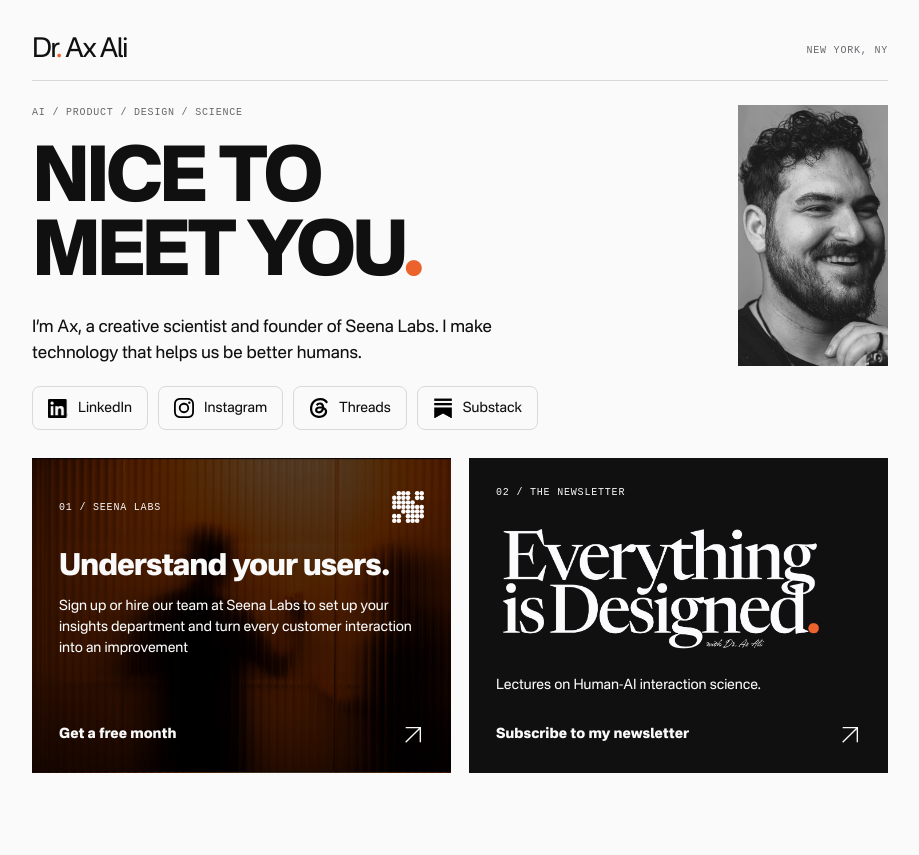
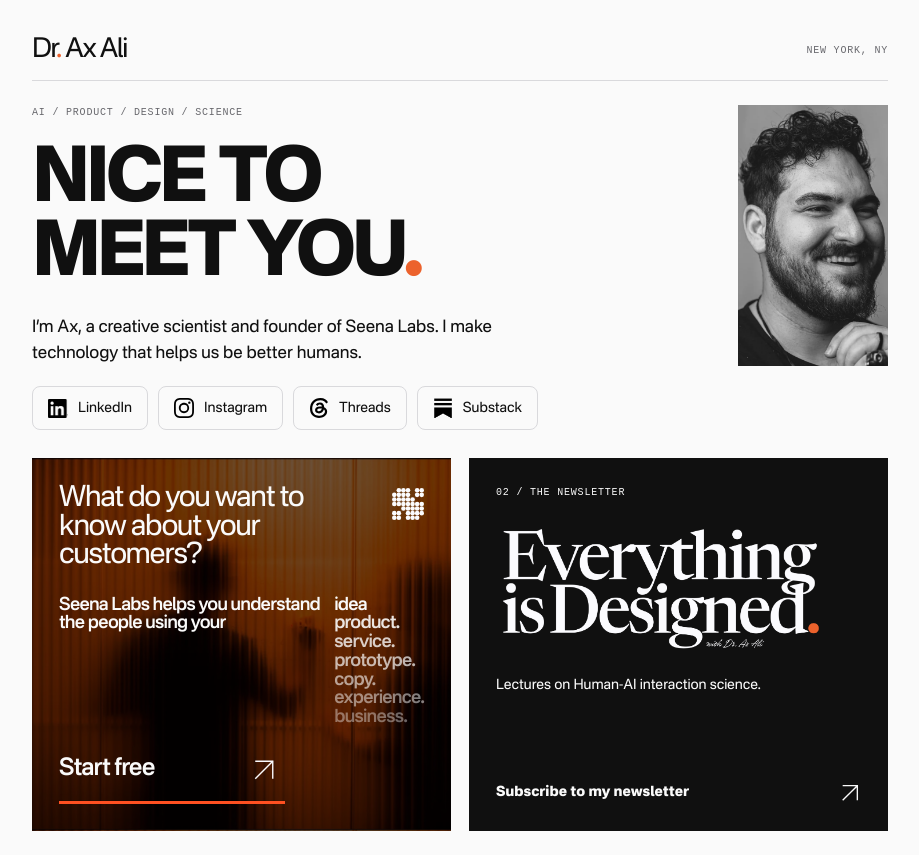
Before and after one commit to thaxali/axali.me, a plain HTML site: page hello/index.html in a window 1280 px wide. Shown: the whole page, without its empty margins (180-1099 px from the left). Before the commit the page ends 800 px from the top, so only its background shows below. Drawn offline with Linux system fonts and the light colour scheme.

Commit message:
Implement Figma Seena card redesign

```diff
--- a/hello/index.html
+++ b/hello/index.html
@@ -1,11 +1,11 @@
 <!doctype html>
-<html lang="en"><head><meta charset="utf-8"><meta name="viewport" content="width=device-width,initial-scale=1"><meta name="theme-color" content="#fafafa"><title>Nice to meet you — Dr. Ax Ali</title><meta name="description" content="Stay connected with Dr. Ax Ali. Subscribe to Everything is Designed, connect on social, and explore Seena Labs."><link rel="canonical" href="https://axali.me/hello/"><meta property="og:title" content="Nice to meet you. — Dr. Ax Ali"><meta property="og:description" content="AI, product, design, and science. A few ways to stay connected."><meta property="og:type" content="website"><link rel="stylesheet" href="style.css?v=20261116-7"></head>
+<html lang="en"><head><meta charset="utf-8"><meta name="viewport" content="width=device-width,initial-scale=1"><meta name="theme-color" content="#fafafa"><title>Nice to meet you — Dr. Ax Ali</title><meta name="description" content="Stay connected with Dr. Ax Ali. Subscribe to Everything is Designed, connect on social, and explore Seena Labs."><link rel="canonical" href="https://axali.me/hello/"><meta property="og:title" content="Nice to meet you. — Dr. Ax Ali"><meta property="og:description" content="AI, product, design, and science. A few ways to stay connected."><meta property="og:type" content="website"><link rel="stylesheet" href="style.css?v=20261116-8"></head>
 <body><svg style="position:absolute;width:0;height:0" aria-hidden="true"><symbol id="arrow" viewBox="0 0 24 24"><path d="M4 20 20 4M4 4h16v16" fill="none" stroke="currentColor" stroke-width="1.5"/></symbol></svg>
 <main><header><a class="wordmark" href="https://axali.me/" aria-label="Dr. Ax Ali homepage">Dr<span>.</span> Ax Ali</a><span class="location">NEW YORK, NY</span></header>
 <section class="intro"><div><p class="eyebrow">AI / PRODUCT / DESIGN / SCIENCE</p><h1>NICE TO<br>MEET YOU<span>.</span></h1><p class="bio">I’m Ax, a creative scientist and founder of Seena Labs. I make technology that helps us be better humans.</p></div><img class="portrait" src="assets/portrait-figma.webp" alt="Ax Ali" width="110" height="140"></section>
 <nav class="social-icons" aria-label="Social profiles"><a href="https://www.linkedin.com/in/theaxali"><span class="social-logo"><img src="assets/social-linkedin.png" alt="" width="20" height="20"></span><span>LinkedIn</span></a><a href="https://www.instagram.com/dr.axali/"><span class="social-logo"><img src="assets/social-instagram.svg" alt="" width="20" height="20"></span><span>Instagram</span></a><a href="https://www.threads.com/@dr.axali"><span class="social-logo"><img src="assets/social-threads.svg" alt="" width="20" height="20"></span><span>Threads</span></a><a href="https://axali.substack.com/"><span class="social-logo"><img src="assets/social-substack.png" alt="" width="20" height="20"></span><span>Substack</span></a></nav>
 <nav class="actions" aria-label="Quick actions">
-<article class="action seena"><a class="card-front" href="https://seenalabs.io/pricing" aria-controls="seena-options"><div class="action-heading"><span class="number">01 / SEENA LABS</span><img class="seena-logo" src="assets/seena-logo.svg" alt="" width="32" height="32"></div><h2>Understand your users<span>.</span></h2><p>Sign up or hire our team at Seena Labs to set up your insights department and turn every customer interaction into an improvement</p><span class="action-label">Get a free month <svg><use href="#arrow"/></svg></span></a>
+<article class="action seena"><a class="card-front" href="https://seenalabs.io/pricing" aria-controls="seena-options"><div class="seena-redesign-heading"><h2>What do you want to know about your customers?</h2><img src="assets/seena-redesign-logo.svg" alt="Seena Labs" width="32" height="32"></div><div class="seena-promise"><p>Seena Labs helps you understand the people using your</p><div class="seena-touchpoints" aria-label="idea, product, service, prototype, copy, experience, business"><span>idea</span><span>product.</span><span>service.</span><span>prototype.</span><span>copy.</span><span>experience.</span><span>business.</span></div></div><span class="seena-start">Start free <img src="assets/seena-redesign-arrow.svg" alt="" width="42" height="42"></span></a>
 <div class="card-panel" id="seena-options" hidden><div class="panel-heading"><img class="seena-panel-logo" src="assets/seena-logo.svg" alt="Seena Labs" width="22" height="22"><button class="card-back card-close" type="button" aria-label="Close Seena Labs options"><svg viewBox="0 0 24 24" aria-hidden="true"><path d="M5 5 19 19M19 5 5 19" fill="none" stroke="currentColor" stroke-width="1.5"/></svg></button></div>
 <a class="seena-option" href="https://calendar.app.google/o5F4pegMmQCRGQEh8"><h2>Book a free demo <svg aria-hidden="true"><use href="#arrow"/></svg></h2><p>Chat with our team to set up an Insights Department that will transform your business to save money &amp; time shipping the right products.</p></a>
 <a class="seena-option" href="https://seenalabs.io/pricing"><h2>Sign up for a free month <svg aria-hidden="true"><use href="#arrow"/></svg></h2><p>Start using Seena Labs Pro with Agentic Analytics and unlimited AI UX Researchers</p></a>
--- a/hello/style.css
+++ b/hello/style.css
@@ -50,3 +50,18 @@ h1{font-size:clamp(26px,8vw,44px);margin:18px 0}
 .social-icons{grid-template-columns:repeat(4,minmax(0,1fr));gap:6px}
 .social-icons a{flex-direction:column;justify-content:center;gap:6px;padding:10px 2px;font-size:11px;min-width:0}
 }
+
+/* Seena card: Figma 58:487, adapted to the existing responsive card grid. */
+@font-face{font-family:Nacelle;src:url(assets/Nacelle-600.ttf);font-weight:600}
+.seena:not(.is-open){background:linear-gradient(#00000094,#00000094),url("assets/seena-redesign-photo.png") center/cover}
+.seena .card-front{position:relative;min-height:310px}
+.seena-redesign-heading{display:flex;align-items:flex-start;justify-content:space-between;gap:18px}
+.seena-redesign-heading h2{font-weight:400;font-size:29px;line-height:.98;letter-spacing:-1.16px;margin:0;max-width:300px}
+.seena-redesign-heading img{width:32px;height:32px;flex:none;object-fit:contain;margin-top:3px}
+.seena-promise{display:grid;grid-template-columns:minmax(0,1fr) auto;gap:5px;margin-top:25px;font-size:18px;line-height:1.04;letter-spacing:-.72px;font-weight:600}
+.seena .seena-promise p{font-size:inherit;line-height:inherit;margin:0}
+.seena-touchpoints{display:flex;flex-direction:column}
+.seena-touchpoints span:nth-child(2){opacity:.9}.seena-touchpoints span:nth-child(3){opacity:.8}.seena-touchpoints span:nth-child(4){opacity:.7}.seena-touchpoints span:nth-child(5){opacity:.6}.seena-touchpoints span:nth-child(6){opacity:.5}.seena-touchpoints span:nth-child(7){opacity:.4}
+.seena-start{display:flex;align-items:center;justify-content:space-between;gap:12px;width:62%;margin-top:auto;padding:22px 0 10px;border-bottom:3px solid #ff5021;font-size:24px;font-weight:600;letter-spacing:-.96px}
+.seena-start img{display:block;width:42px;height:42px;transform:rotate(90deg)}
+@media(max-width:360px){.seena-redesign-heading h2{font-size:25px}.seena-redesign-heading{gap:12px}.seena-promise{font-size:16px}.seena-start{font-size:22px;width:60%}}
```
Also changed, not shown: hello/assets/Nacelle-600.ttf (added), hello/assets/seena-redesign-arrow.svg (added), hello/assets/seena-redesign-logo.svg (added), hello/assets/seena-redesign-photo.png (added).
